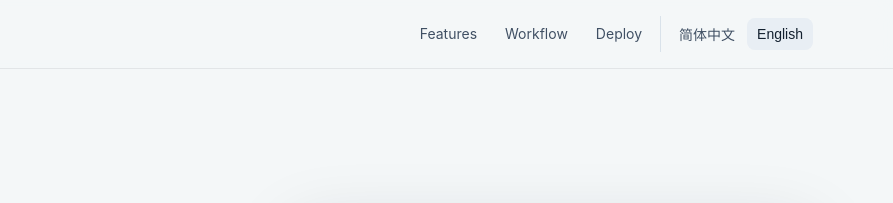
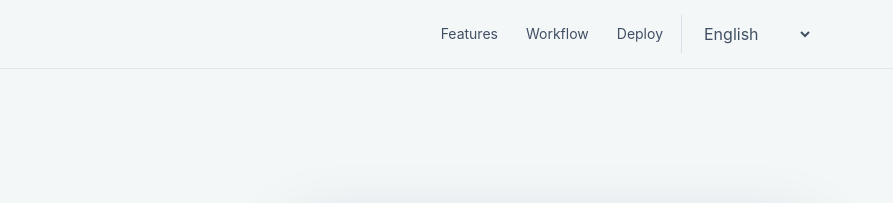
Before and after one commit to isredjiang/markvault-clipper, a browser extension: page docs/index.html in a window 1280 px wide. Shown: the top 203 px of the page, 387-1280 px from the left. Drawn offline with Linux system fonts and the light colour scheme.

Commit message:
Refine docs layout and language selector

```diff
--- a/docs/index.html
+++ b/docs/index.html
@@ -83,7 +83,7 @@
       }
 
       .links a,
-      .lang button {
+      .lang select {
         padding: 8px 10px;
         border-radius: 8px;
         color: #405064;
@@ -94,16 +94,23 @@
       }
 
       .links a:hover,
-      .lang button:hover,
-      .lang button.active {
+      .lang select:hover,
+      .lang select:focus {
         background: #e8eef4;
         color: var(--ink);
+      }
+
+      .lang select {
+        min-width: 108px;
+        padding-right: 28px;
+        outline: 0;
+        font: inherit;
+        appearance: auto;
       }
 
       .lang {
         display: flex;
         align-items: center;
-        gap: 2px;
         padding-left: 8px;
         border-left: 1px solid var(--line);
       }
@@ -417,8 +424,15 @@
 
       .deploy {
         display: grid;
-        grid-template-columns: 1fr 1fr;
+        grid-template-columns: minmax(0, 760px);
         gap: 18px;
+      }
+
+      .deploy .muted {
+        max-width: 720px;
+        margin: -2px 0 0;
+        color: var(--muted);
+        font-size: 16px;
       }
 
       pre {
@@ -541,10 +555,12 @@
           <a href="#features"><span class="zh">特性</span><span class="en">Features</span></a>
           <a href="#workflow"><span class="zh">流程</span><span class="en">Workflow</span></a>
           <a href="#deploy"><span class="zh">部署</span><span class="en">Deploy</span></a>
-          <div class="lang" aria-label="Language">
-            <button class="active" type="button" data-set-lang="zh">简体中文</button>
-            <button type="button" data-set-lang="en">English</button>
-          </div>
+          <label class="lang" aria-label="Language">
+            <select id="languageSelect">
+              <option value="zh">简体中文</option>
+              <option value="en">English</option>
+            </select>
+          </label>
         </div>
       </nav>
     </header>
@@ -778,22 +794,20 @@
 
     <script>
       const root = document.body;
-      const buttons = document.querySelectorAll("[data-set-lang]");
+      const languageSelect = document.getElementById("languageSelect");
       const saved = localStorage.getItem("markvault-lang");
       const preferZh = navigator.language.toLowerCase().startsWith("zh");
       setLang(saved || (preferZh ? "zh" : "en"));
 
-      buttons.forEach(button => {
-        button.addEventListener("click", () => {
-          setLang(button.dataset.setLang);
-          localStorage.setItem("markvault-lang", button.dataset.setLang);
-        });
+      languageSelect.addEventListener("change", () => {
+        setLang(languageSelect.value);
+        localStorage.setItem("markvault-lang", languageSelect.value);
       });
 
       function setLang(lang) {
         root.dataset.lang = lang;
         document.documentElement.lang = lang === "zh" ? "zh-CN" : "en";
-        buttons.forEach(button => button.classList.toggle("active", button.dataset.setLang === lang));
+        languageSelect.value = lang;
       }
     </script>
   </body>
```
